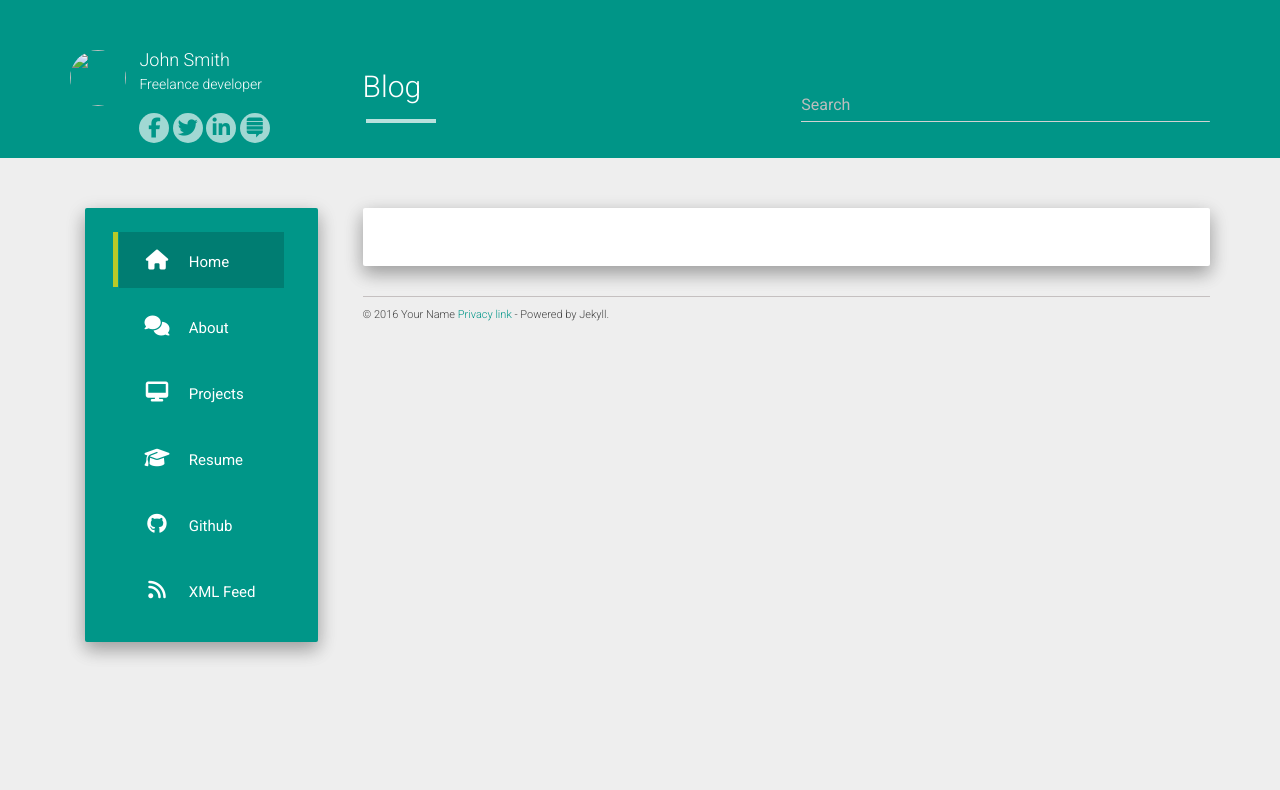
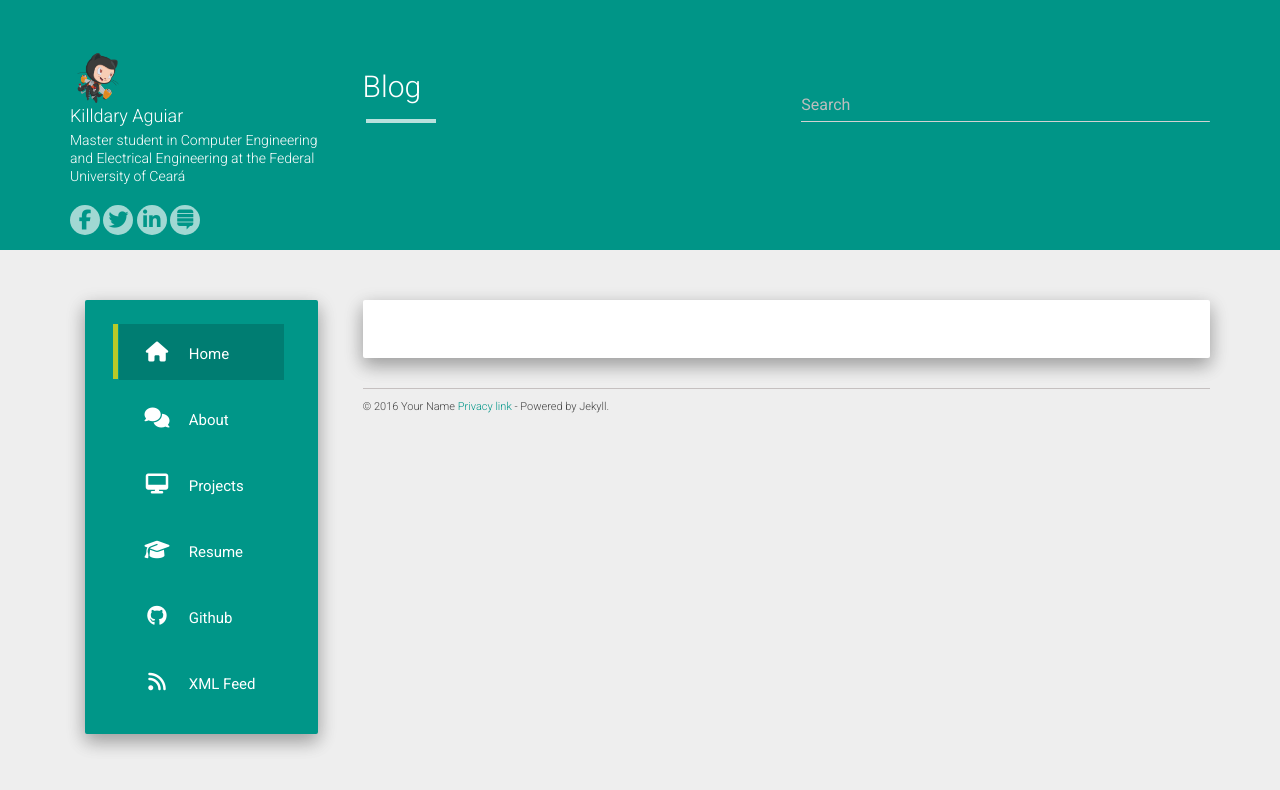
Before and after one commit to killdary/killdary.github.io, a Jekyll site: the page built from index.md, in a window 1280 px wide. Shown: the top 790 px of the page. Built offline with Jekyll 4.4.1, drawn with Linux system fonts in a browser that asks for light colours; nearby versions of some CDN libraries; the list of posts is cut into pages by our own code.

Commit message:
updating site data

```diff
--- a/_config.yml
+++ b/_config.yml
@@ -1,9 +1,9 @@
-title: John Smith
-description: My Personal Blog
-author: John Smith
-logo: /hcz-jekyll-blog/static/img/avatar.png
-github: https://github.com/codeasashu
-about: Freelance developer
+title: Killdary Aguiar
+description: Blog Projects
+author: Killdary Aguiar
+logo: /killdary.github.io/static/img/avatar.png
+github: https://github.com/killdary
+about: Master student in Computer Engineering and Electrical Engineering at the Federal University of Ceará
 
 baseurl: ""
 url: ""
```
